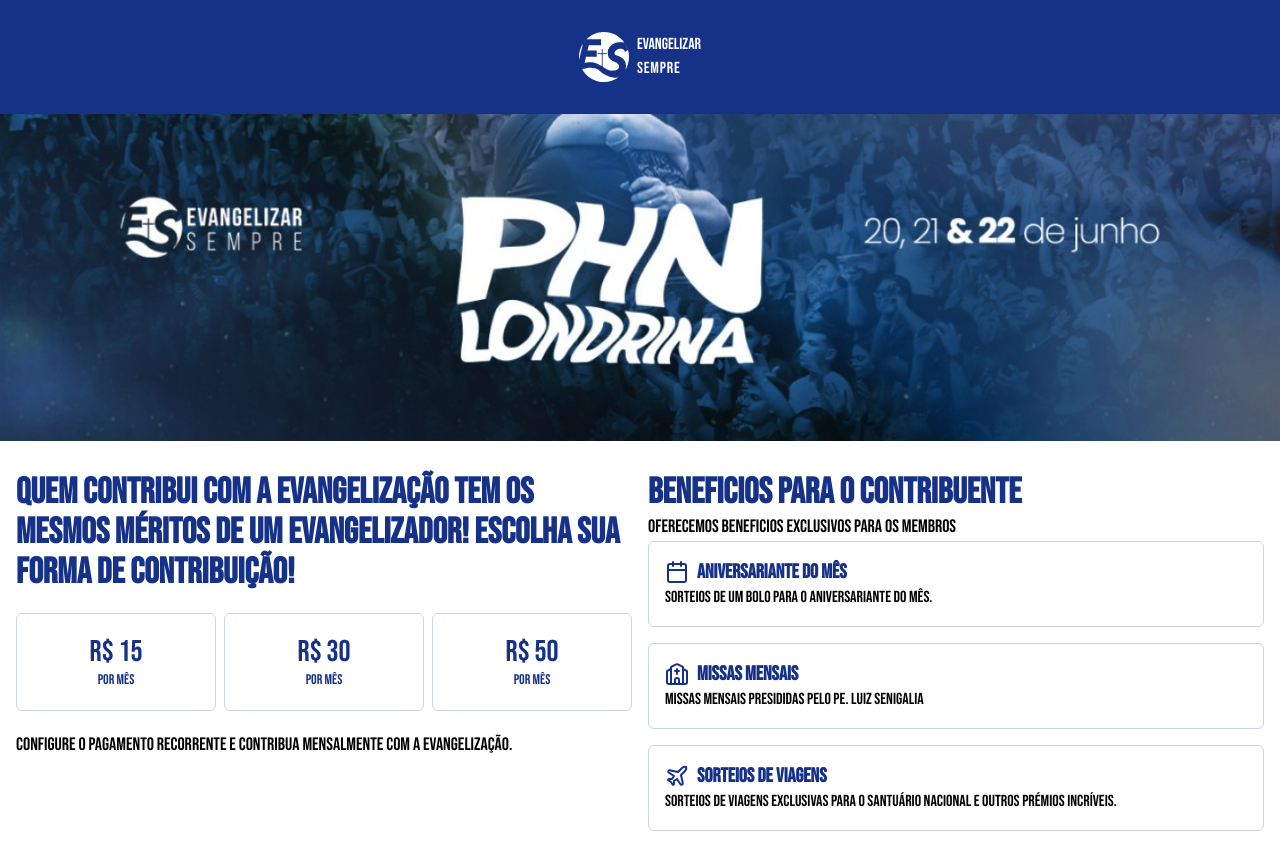
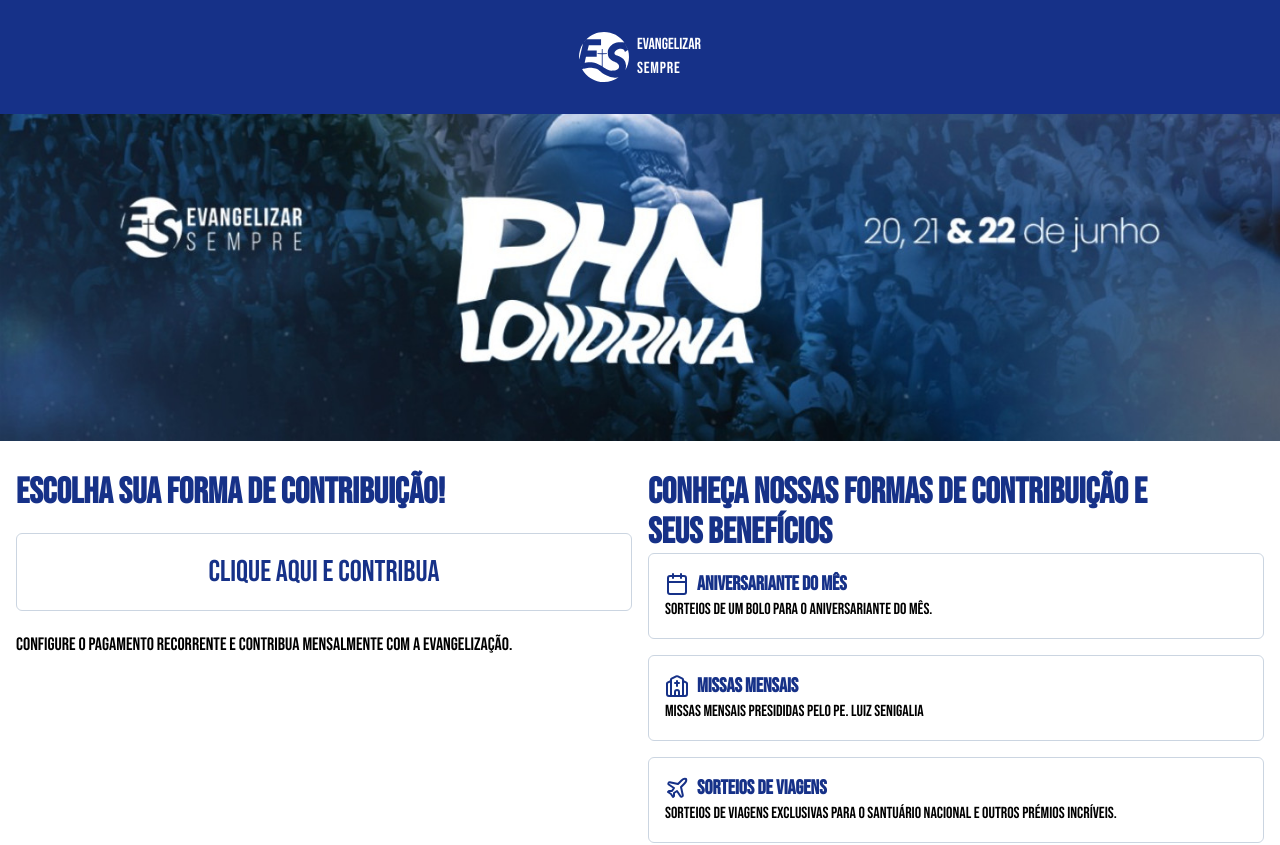
Before and after one commit to Go-Ingressos/lp-evangelizar, a Next.js app: page / in a window 1280 px wide. Shown: the top 845 px of the page. Built offline with nearby package versions, Linux system fonts and the light colour scheme.

Commit message:
update layout

```diff
--- a/src/app/layout.tsx
+++ b/src/app/layout.tsx
@@ -20,7 +20,7 @@
   children: React.ReactNode;
 }>) {
   return (
-    <html lang="en">
+    <html lang="pt" translate="no">
       <body className={`${bebasNeue.className} antialiased`}>
         <HeaderEvangelizar />
         <main className="min-h-[80vh] text-black text-md">{children}</main>
--- a/src/app/page.tsx
+++ b/src/app/page.tsx
@@ -20,30 +20,15 @@
       <section className="flex flex-col lg:flex-row lg:justify-between gap-4 px-4 py-8 bg-white">
         <div className="w-full lg:w-1/2 flex flex-col gap-5">
           <h3 className="text-brand font-extrabold text-4xl">
-            Quem contribui com a evangelização tem os mesmos méritos de um
-            evangelizador! Escolha sua forma de contribuição!
+            Escolha sua forma de contribuição!
           </h3>
           <div className="flex flex-row justify-between items-center gap-2">
+
             <Link
               href="https://goingressos.com.br/acesso/login-evangelizar"
-              className="border w-4/12 py-5 flex-col border-slate-300 flex items-center justify-center px-4 rounded-md text-brand"
+              className="border w-full py-5 flex-col border-slate-300 flex items-center justify-center px-4 rounded-md text-brand"
             >
-              <p className="text-3xl">R$ 15</p>
-              <small className="text-sm">por mês</small>
-            </Link>
-            <Link
-              href="https://goingressos.com.br/acesso/login-evangelizar"
-              className="border w-4/12 py-5 flex-col border-slate-300 flex items-center justify-center px-4 rounded-md text-brand"
-            >
-              <p className="text-3xl">R$ 30</p>
-              <small className="text-sm">por mês</small>
-            </Link>
-            <Link
-              href="https://goingressos.com.br/acesso/login-evangelizar"
-              className="border w-4/12 py-5 flex-col border-slate-300 flex items-center justify-center px-4 rounded-md text-brand"
-            >
-              <p className="text-3xl">R$ 50</p>
-              <small className="text-sm">por mês</small>
+              <p className="text-3xl">Clique aqui e contribua</p>
             </Link>
           </div>
           <div>
@@ -55,11 +40,8 @@
         </div>
         <div className="w-full lg:w-1/2">
           <h4 className="text-brand font-extrabold text-4xl">
-            Beneficios para o Contribuente
+          Conheça nossas formas de contribuição e seus benefícios
           </h4>
-          <p className="text-lg">
-            Oferecemos beneficios exclusivos para os membros
-          </p>
           <ul className="flex flex-col gap-4">
             <li className="border border-slate-300 rounded-md p-4">
               <h6 className="flex flex-row items-center gap-2 text-brand">
```
